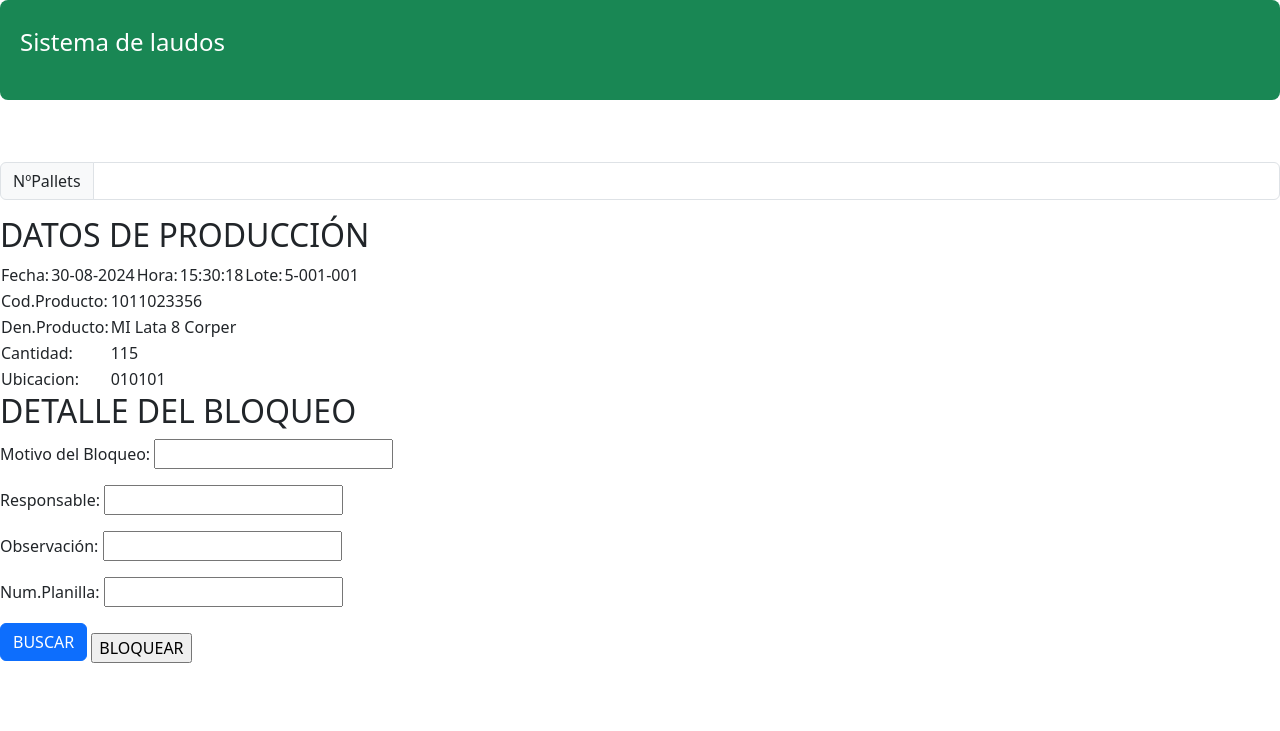
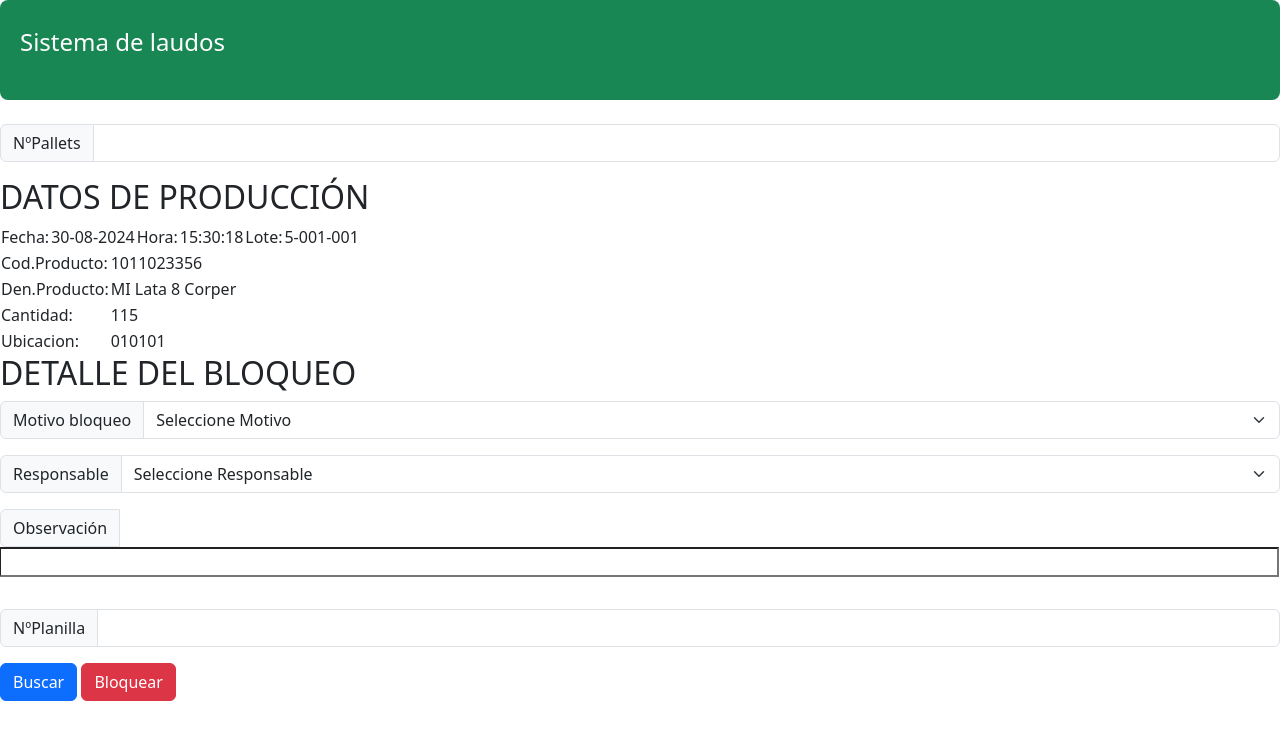
Before and after one commit to ldgss/laudos, a Flask app: page /bloqueos in a window 1280 px wide; the page is wider, and only the part inside the window is pictured. Shown: the part 69-800 px from the top of that part. Run offline with Flask 3, Linux system fonts and the light colour scheme.

Commit message:
cambio en index bloqueado

```diff
--- a/templates/bloqueados/index.html
+++ b/templates/bloqueados/index.html
@@ -1,16 +1,11 @@
 {% extends "base/base.html" %}
-
 {% block header %}
 
-  </form>
 <form id="miFormulario">
-    <input type="number" class="form-control-plaintext">
-        <div class="input-group mb-3">
-            <span class="input-group-text" id="inputGroup-sizing-default">NºPallets</span>
-            <input type="number" class="form-control" aria-label="Sizing example input" aria-describedby="inputGroup-sizing-default">
-        </div>
-
-
+    <div class="input-group mb-3">
+        <span class="input-group-text" id="inputGroup-sizing-default">NºPallets</span>
+        <input type="number" class="form-control" aria-label="Sizing example input" aria-describedby="inputGroup-sizing-default">
+    </div>
     <body>
         <h2>DATOS DE PRODUCCIÓN</h2>
         <table>
@@ -46,26 +41,41 @@
         </table>
     </body>
     <h2>DETALLE DEL BLOQUEO</h2>
-    <p>
-        <label class="bold" for="nombre">Motivo del Bloqueo:</label>
-        <input class="" type="text" id="nombre" name="nombre" value="" required>
-    </p>
-    <p>
-        <label class="bold" for="nombre">Responsable:</label>
-        <input type="text" id="Responsable" name="nombre" value="" required>
-    </p>
-    <p>
-        <label class="bold" for="nombre">Observación:</label>
-        <input type="text" id="nombre" name="nombre" value="" required>
-    </p>
-    <p>
-        <label class="bold" for="nombre">Num.Planilla:</label>
-        <input type="number" id="nombre" name="nombre" value="" required>
-    </p>
+    <div class="input-group mb-3">
+        <span class="input-group-text" id="inputGroup-sizing-default">Motivo bloqueo</span>
+        <select class="form-select" aria-label="Default select example">
+            <option selected>Seleccione Motivo</option>
+            <option value="1">One</option>
+            <option value="2">Two</option>
+            <option value="3">Three</option>
+            <option value="4">Four</option>
+            <option value="5">five</option>
+            <option value="6">six</option>
+            <option value="7">seven</option>
+        </select>
+    </div>
+    <div class="input-group mb-3">
+        <span class="input-group-text" id="inputGroup-sizing-default">Responsable</span>
+        <select class="form-select" aria-label="Default select example">
+            <option selected>Seleccione Responsable</option>
+            <option value="1">Usuario</option>
+
+        </select>
+    </div>
+    <div class="input-group mb-3">
+        <label class="input-group-text" id="inputGroup-sizing-default">Observación</label>
+        <input type="text" class="input-group mb-3">
+
+    </div>
+    <div class="input-group mb-3">
+        <span class="input-group-text" id="inputGroup-sizing-default">NºPlanilla</span>
+        <input type="number" class="form-control" aria-label="Sizing example input" aria-describedby="inputGroup-sizing-default">
+    </div>
+
     <div class="col-auto">
-        <input type="submit" class="btn btn-primary mb-3" value="BUSCAR">
-        <input type="button" value="BLOQUEAR" onclick="resetInput()">
 
+        <button type="button" class="btn btn-primary">Buscar</button>
+        <button type="button" class="btn btn-danger" onclick="resetInput()">Bloquear</button>
     </div>
 
 </form>
```
